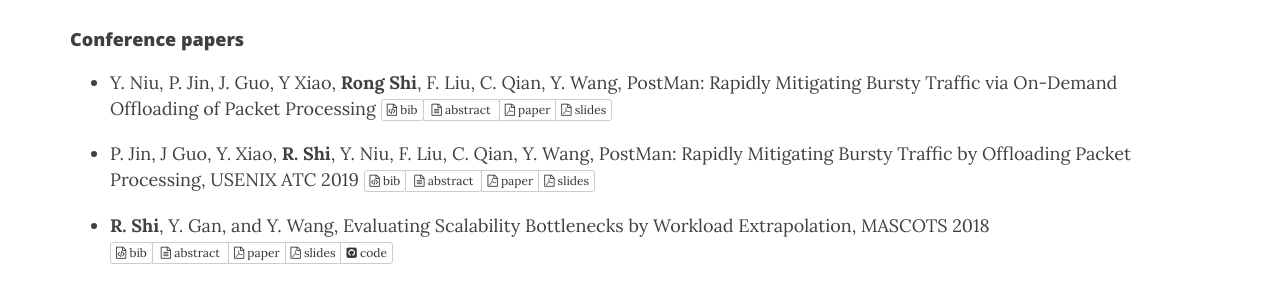
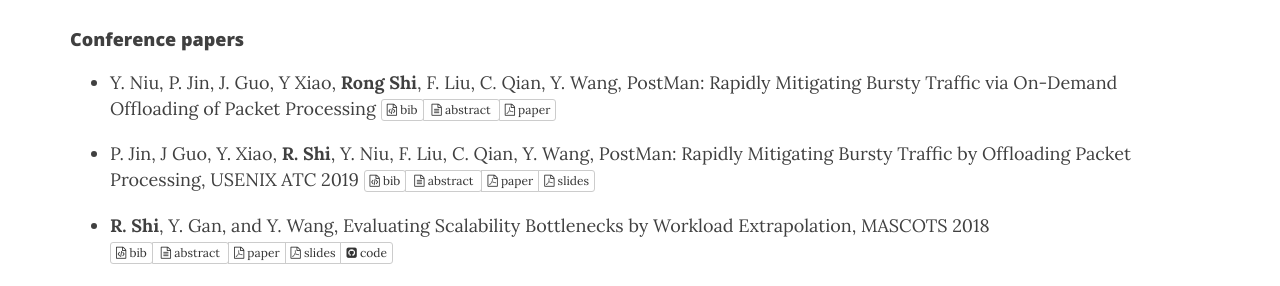
Before and after one commit to vdr007/vdr007.github.io, a Jekyll site: the page built from publications.md, in a window 1280 px wide and 1302 px high. Shown: the part 187-473 px from the top of the window. Built offline with Jekyll 4.4.1, drawn with Linux system fonts in a browser that asks for light colours; nearby versions of some CDN libraries.

Commit message:
minor fix

```diff
--- a/publications.md
+++ b/publications.md
@@ -10,23 +10,23 @@
 - <div style="margin-top:20px;">
   Y. Niu, P. Jin, J. Guo, Y Xiao, <strong>Rong Shi</strong>, F. Liu, C. Qian, Y. Wang, PostMan: Rapidly Mitigating Bursty Traffic via On-Demand Offloading of Packet Processing
   <span class="links btn-group">
-    <a class="btn btn-default btn-xs dropdown-toggle" href="javascript:void(0);" onclick="$('#bib_atc19').slideToggle('fast');return false;">
+    <a class="btn btn-default btn-xs dropdown-toggle" href="javascript:void(0);" onclick="$('#bib_tpds21').slideToggle('fast');return false;">
       <i class="fa fa-file-code-o"></i> bib
     </a>
-    <a class="btn btn-default btn-xs dropdown-toggle" href="javascript:void(0);" onclick="$('#abs_atc19').slideToggle('fast');return false;">
+    <a class="btn btn-default btn-xs dropdown-toggle" href="javascript:void(0);" onclick="$('#abs_tpds21').slideToggle('fast');return false;">
       <i class="fa fa-file-text-o"></i> abstract
     </a>
     <a class="btn btn-default btn-xs" href="../pub/paper/tpds-2021-rongshi.pdf">
       <i class="fa fa-file-pdf-o"></i> paper
     </a>
-    <a class="btn btn-default btn-xs" href="">
+    <!--a class="btn btn-default btn-xs" href="">
       <i class="fa fa-file-pdf-o"></i> slides
-    </a>
+    </a-->
     <!--a class="btn btn-default btn-xs" href="">
       <i class="fa fa-github-square"></i> code
     </a-->
   </span>
-  <div id="bib_atc19" style="display:none">
+  <div id="bib_tpds21" style="display:none">
     <p style="background-color:#f0f0f0;font-size:70%;">
     @ARTICLE{rong-tpds2021,<br>
     author={Niu, Yipei and Jin, Panpan and Guo, Jian and Xiao, Yikai and Shi, Rong and Liu, Fangming and Qian, Chen and Wang, Yang},<br>
@@ -37,7 +37,7 @@
     }
     </p>
   </div>
-  <div id="abs_atc19" class="abstract well" style="display:none">
+  <div id="abs_tpds21" class="abstract well" style="display:none">
   <p style="background-color:#f0f0f0;font-size:80%;">
   Unexpected bursty traffic brought by certain sudden events, such as news in the spotlight on a
   social network or discounted items on sale, can cause severe load imbalance in backend services.
```
